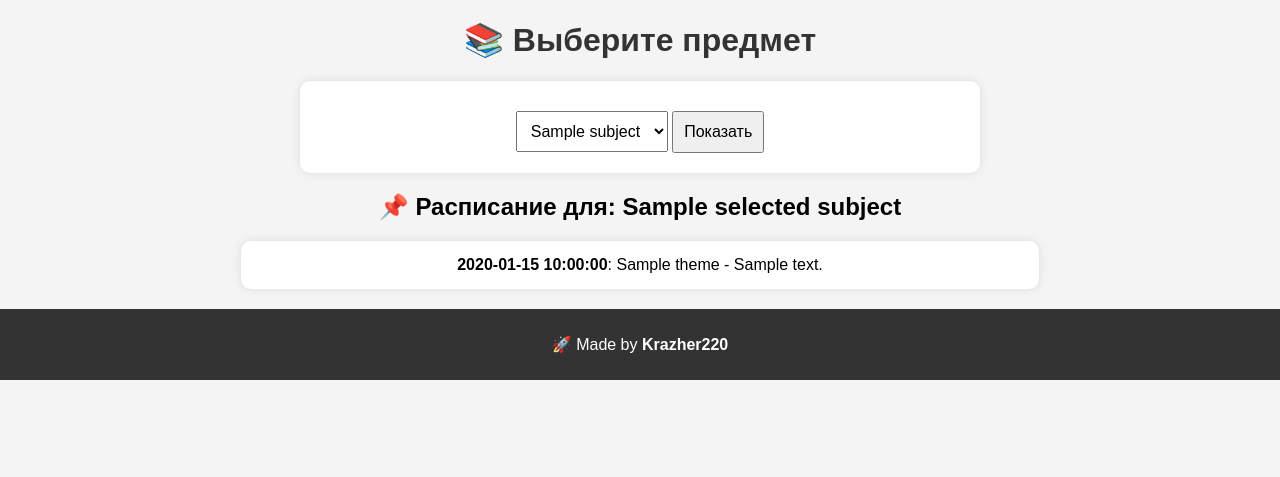
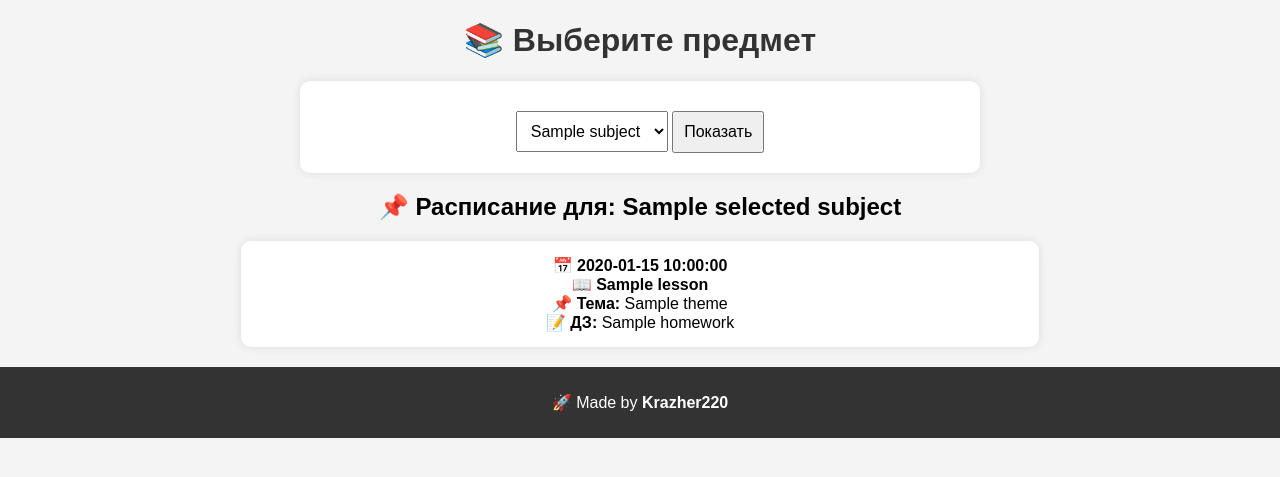
Before and after one commit to Krazher220-Ceo/bilimclass-site, a Flask app: template templates/index.html in a window 1280 px wide. Shown: the top 477 px of the page. Run offline with Flask 3, Linux system fonts and the light colour scheme; the template is opened without the code that fills it: most values are stand-ins (such as "Sample title", 1, 10 or a date in 2020).

Commit message:
Update index.html

```diff
--- a/templates/index.html
+++ b/templates/index.html
@@ -21,12 +21,18 @@
 
     {% if selected_subject %}
         <h2>📌 Расписание для: {{ selected_subject }}</h2>
-        <ul>
-            {% for task in schedule %}
-                <li><b>{{ task.date }}</b>: {{ task.theme }} - {{ task.body }}</li>
-            {% endfor %}
-        </ul>
     {% endif %}
+
+    <ul>
+        {% for lesson in schedule %}
+            <li>
+                <b>📅 {{ lesson.date }}</b><br>
+                <b>📖 {{ lesson.subjectName }}</b><br>
+                <b>📌 Тема:</b> {{ lesson.theme }}<br>
+                <b>📝 ДЗ:</b> {{ lesson.homework }}
+            </li>
+        {% endfor %}
+    </ul>
 
     <footer>
         <p>🚀 Made by <b>Krazher220</b></p>
```
